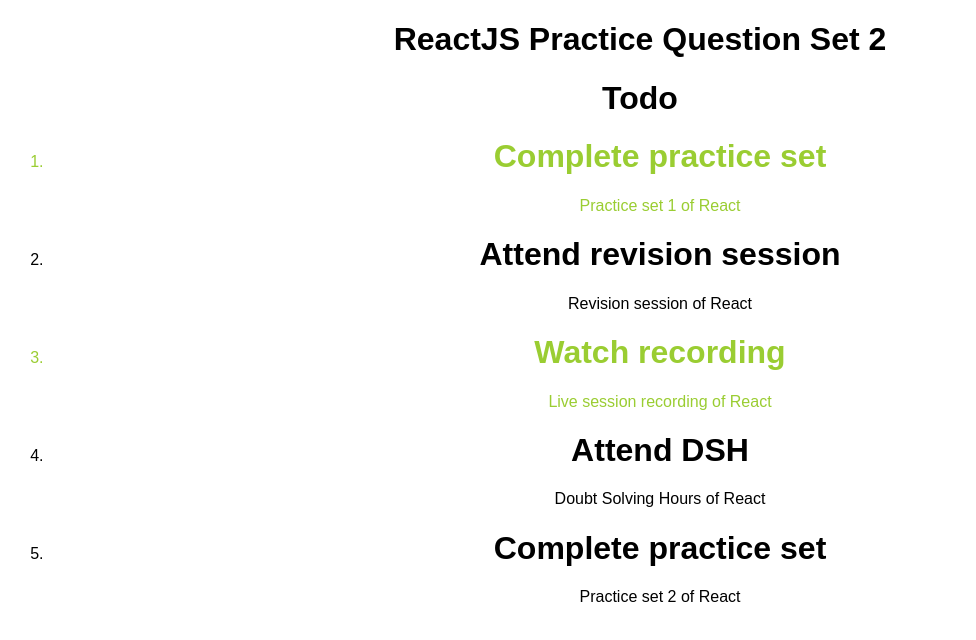
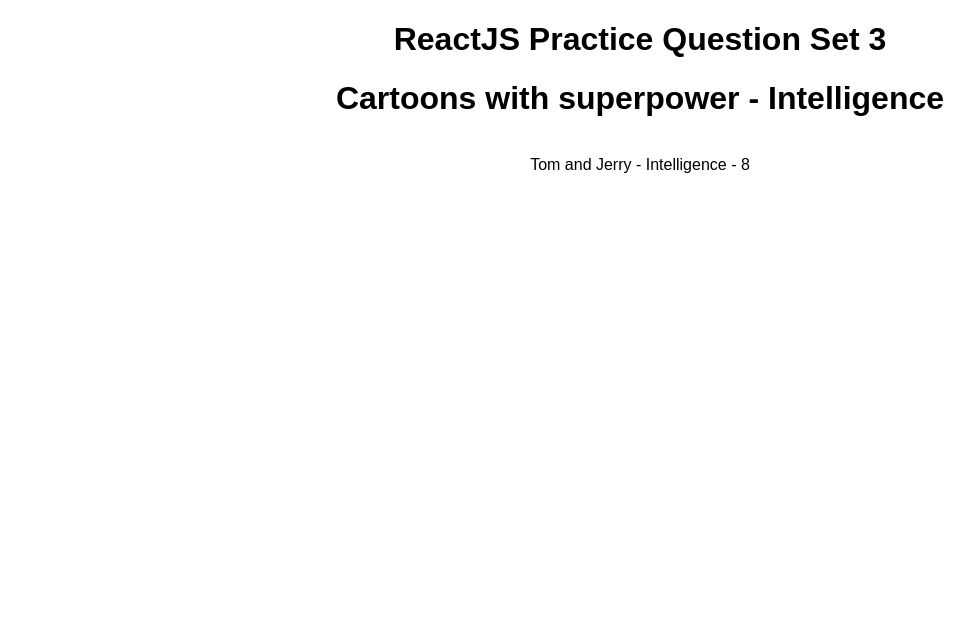
Before and after one commit to anandbaraik/neog-react-practice-set-1, a React (Create React App) app: page / in a window 1280 px wide. Shown: the top 640 px of the page, without its empty margins (0-976 px from the left). Built offline with nearby package versions, Linux system fonts and the light colour scheme.

Commit message:
react set 3 started

```diff
--- a/src/App.js
+++ b/src/App.js
@@ -1,4 +1,5 @@
 import SetOne from "./SetOneQuestions/SetOne";
+import SetThree from "./SetThreeQuestions/SetThree";
 import SetTwo from "./SetTwoQuestions/SetTwo";
 import "./styles.css";
 export default function App() {
@@ -6,7 +7,8 @@ export default function App() {
   return (
     <div className="App">
       {/* <SetOne/> */}
-      <SetTwo/>
+      {/* <SetTwo/> */}
+      <SetThree/>
     </div>
   );
 }
--- /dev/null
+++ b/src/SetThreeQuestions/CartoonWithEvenMagnitude.js
@@ -0,0 +1,65 @@
+import React from 'react'
+
+const cartoonsArr = [
+    {
+        id: 1,
+        name: 'Mickey Mouse',
+        superpower: 'Invisibility',
+        magnitude: 1
+      },
+      {
+        id: 2,
+        name: 'Spongebob Squarepants',
+        superpower: 'Super Strength',
+        magnitude: 3
+      },
+      {
+        id: 3,
+        name: 'Bugs Bunny',
+        superpower: 'Teleportation',
+        magnitude: 9
+      },
+      {
+        id: 4,
+        name: 'Tom and Jerry',
+        superpower: 'Intelligence',
+        magnitude: 8
+      },
+      {
+        id: 5,
+        name: 'The Powerpuff Girls',
+        superpower: 'Flight',
+        magnitude: 10
+      }
+    ]
+
+const Card = ({cartoons}) => {
+    const cartoonsWithHigherMag = cartoons.filter(({magnitude}) => (magnitude % 2  == 0));
+    return (
+      <div>
+        <h1>{"Cartoons with even magnitude"}</h1>
+        {
+            cartoonsWithHigherMag.map(({id, name, superpower, magnitude}) => {
+                return (
+                    <div key={id}
+                        style={{padding:"2px", margin:"2px"}}>
+                        <h1>Name : {name}</h1>
+                        <p>Superpower : {superpower}</p>
+                        <p>Magnitude : {magnitude}</p>
+                    </div>
+                )
+            })
+        }
+      </div>
+    )
+  }
+
+const CartoonWithEvenMagnitude = () => {
+  return (
+    <div>
+        <Card cartoons={cartoonsArr}/>
+    </div>
+  )
+}
+
+export default CartoonWithEvenMagnitude
--- /dev/null
+++ b/src/SetThreeQuestions/CartoonWithIntelligence.js
@@ -0,0 +1,63 @@
+import React from 'react'
+
+const cartoonsArr = [
+    {
+        id: 1,
+        name: 'Mickey Mouse',
+        superpower: 'Invisibility',
+        magnitude: 1
+      },
+      {
+        id: 2,
+        name: 'Spongebob Squarepants',
+        superpower: 'Super Strength',
+        magnitude: 3
+      },
+      {
+        id: 3,
+        name: 'Bugs Bunny',
+        superpower: 'Teleportation',
+        magnitude: 9
+      },
+      {
+        id: 4,
+        name: 'Tom and Jerry',
+        superpower: 'Intelligence',
+        magnitude: 8
+      },
+      {
+        id: 5,
+        name: 'The Powerpuff Girls',
+        superpower: 'Flight',
+        magnitude: 10
+      }
+    ]
+
+const Card = ({cartoons, superpower}) => {
+    const cartoonsWithHigherMag = cartoons.filter(cartoon => (cartoon.superpower == superpower));
+    return (
+      <div>
+        <h1>{"Cartoons with superpower - Intelligence"}</h1>
+        {
+            cartoonsWithHigherMag.map(({id, name, superpower, magnitude}) => {
+                return (
+                    <div key={id}
+                        style={{padding:"2px", margin:"2px"}}>
+                        <p>{name} - {superpower} - {magnitude}</p>
+                    </div>
+                )
+            })
+        }
+      </div>
+    )
+  }
+
+const CartoonWithIntelligence = () => {
+  return (
+    <div>
+        <Card cartoons={cartoonsArr} superpower={"Intelligence"}/>
+    </div>
+  )
+}
+
+export default CartoonWithIntelligence
--- /dev/null
+++ b/src/SetThreeQuestions/Cartoons.js
@@ -0,0 +1,65 @@
+import React from 'react'
+
+const cartoonsArr = [
+    {
+        id: 1,
+        name: 'Mickey Mouse',
+        superpower: 'Invisibility',
+        magnitude: 1
+      },
+      {
+        id: 2,
+        name: 'Spongebob Squarepants',
+        superpower: 'Super Strength',
+        magnitude: 3
+      },
+      {
+        id: 3,
+        name: 'Bugs Bunny',
+        superpower: 'Teleportation',
+        magnitude: 9
+      },
+      {
+        id: 4,
+        name: 'Tom and Jerry',
+        superpower: 'Intelligence',
+        magnitude: 8
+      },
+      {
+        id: 5,
+        name: 'The Powerpuff Girls',
+        superpower: 'Flight',
+        magnitude: 10
+      }
+    ]
+
+const Card = ({cartoons}) => {
+    const cartoonsWithHigherMag = cartoons.filter(({magnitude}) => magnitude > 5);
+    return (
+      <div>
+        <h1>{"Cartoons with magnitude > 5"}</h1>
+        {
+            cartoonsWithHigherMag.map(({id, name, superpower, magnitude}) => {
+                return (
+                    <div key={id}
+                        style={{padding:"2px", margin:"2px"}}>
+                        <p>Name : {name}</p>
+                        <p>Superpower : {superpower}</p>
+                        <p>Magnitude : {magnitude}</p>
+                    </div>
+                )
+            })
+        }
+      </div>
+    )
+  }
+
+const Cartoons = () => {
+  return (
+    <div>
+        <Card cartoons={cartoonsArr}/>
+    </div>
+  )
+}
+
+export default Cartoons
--- /dev/null
+++ b/src/SetThreeQuestions/ImgCard.js
@@ -0,0 +1,12 @@
+import React from 'react'
+
+const ImgCard = ({url, width, height}) => {
+  return (
+    <div>
+        <h3>Img</h3>
+        <img src={url} height={height} width={width}/>
+    </div>
+  )
+}
+
+export default ImgCard
--- /dev/null
+++ b/src/SetThreeQuestions/SetThree.js
@@ -0,0 +1,23 @@
+import React from 'react'
+import ImgCard from './ImgCard'
+import Cartoons from './Cartoons'
+import CartoonWithEvenMagnitude from './CartoonWithEvenMagnitude'
+import CartoonWithIntelligence from './CartoonWithIntelligence'
+
+const SetThree = () => {
+  return (
+    <div>
+        <h1>ReactJS Practice Question Set 3</h1>
+        {/* <ImgCard
+            url={"https://picsum.photos/200"}
+            height={250}
+            width={250}
+            /> */}
+        {/* <Cartoons/> */}
+        {/* <CartoonWithEvenMagnitude/> */}
+        <CartoonWithIntelligence/>
+    </div>
+  )
+}
+
+export default SetThree
```
